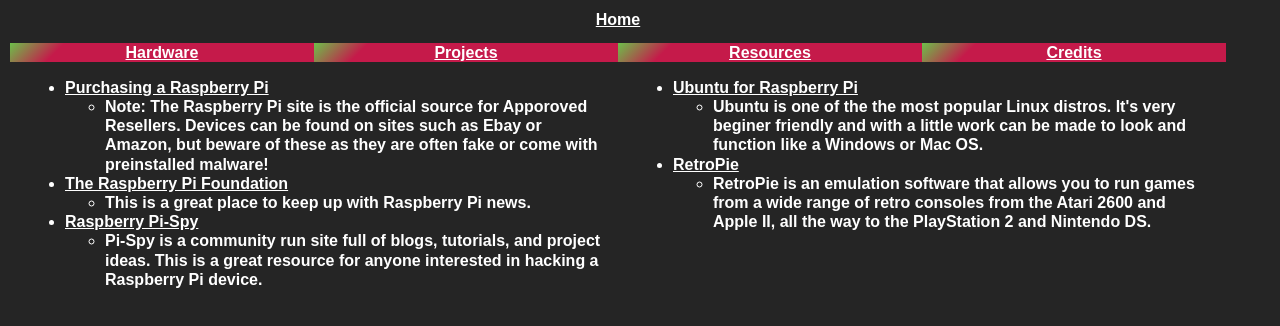
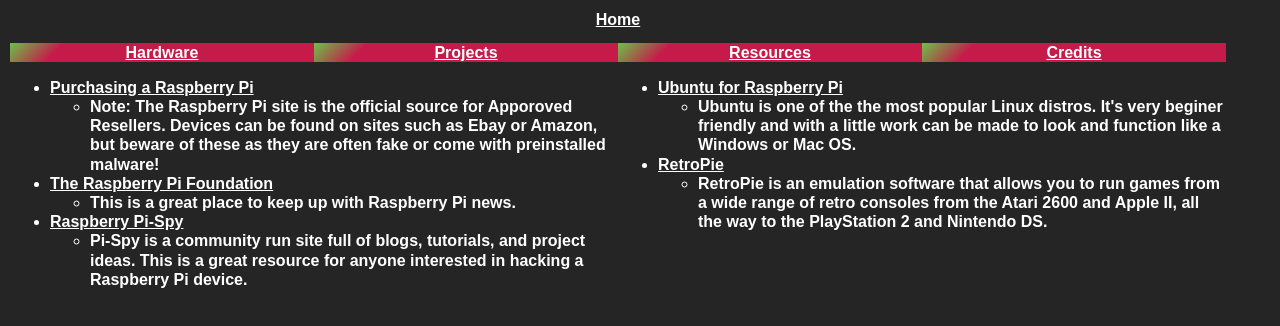
Before and after one commit to beueduacc/my-website, a plain HTML site: page resources.html in a window 1280 px wide. Shown: the part 138-464 px from the top of the page. Drawn offline with Linux system fonts and the light colour scheme.

Commit message:
fixed resource page

```diff
--- a/resources.html
+++ b/resources.html
@@ -21,8 +21,7 @@
         <div id="button_three" class="box"><a href="credits.html">Credits</a></div>
     </nav>
     <main>
-        <div class="columns">
-            <div class="column">
+        <div id="resources-content">
             <ul>
                 <li><a href="https://www.raspberrypi.com/products/" target="_blank">Purchasing a Raspberry Pi</a></li>
                 <ul>
@@ -40,8 +39,6 @@
                         resource for anyone interested in hacking a Raspberry Pi device.</li>
                 </ul>
             </ul>
-            </div>
-            <div class="column">
             <ul>
                 <li><a href="https://ubuntu.com/raspberry-pi " target="_blank">Ubuntu for Raspberry Pi</a></li>
                 <ul>
@@ -56,7 +53,6 @@
                 </ul>
             </ul>
         </div>
-        </div>
         <footer>
             <p id="top"><a href="#">Top of Page</a></p>
             <p id="copyright">&copy; Brandon Ulassin 2024</p>
--- a/style.css
+++ b/style.css
@@ -78,6 +78,8 @@ a {
     background-color: rgba(0, 0, 0, 0); /*zero background*/
 }
 
+/*footer*/
+
 footer {
     margin-top: 1000px;
     height: 50px;
@@ -98,18 +100,12 @@ footer {
     grid-column: 1/3;
 }
 
-/*resource page: GRID THIS*/
+/*resource page*/
 
- .columns {
-    display: flex;
-    justify-content: center;
- }
-
- .column {
-    flex: 1;
-    padding: 0px 15px;
-    max-width: 600px;
- }
+#resources-content {
+    display: grid;
+    grid-template-columns: 1fr 1fr;
+}
 
  /*hardware page h2*/
 
@@ -134,3 +130,12 @@ footer {
             text-align: right;
     }
 }
+
+/*resources adjust*/
+
+@media screen and (max-width: 620px) {
+    #resources-content {
+        display: grid;
+        grid-template-columns: 1fr;
+    }
+}
```
Lines whose indentation alone changed are shown as unchanged.
